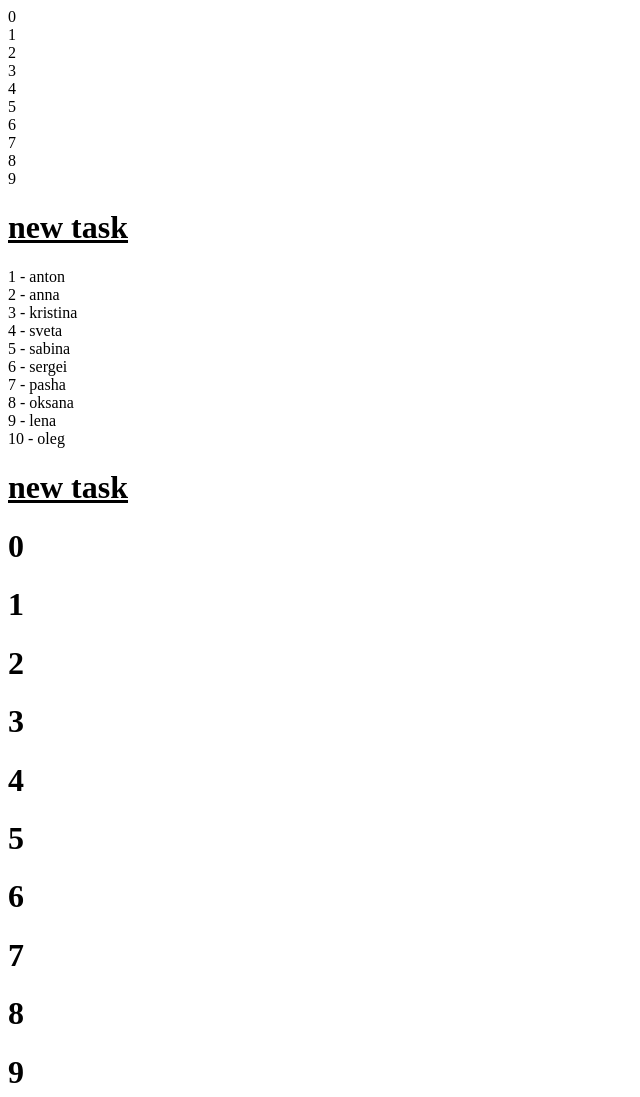
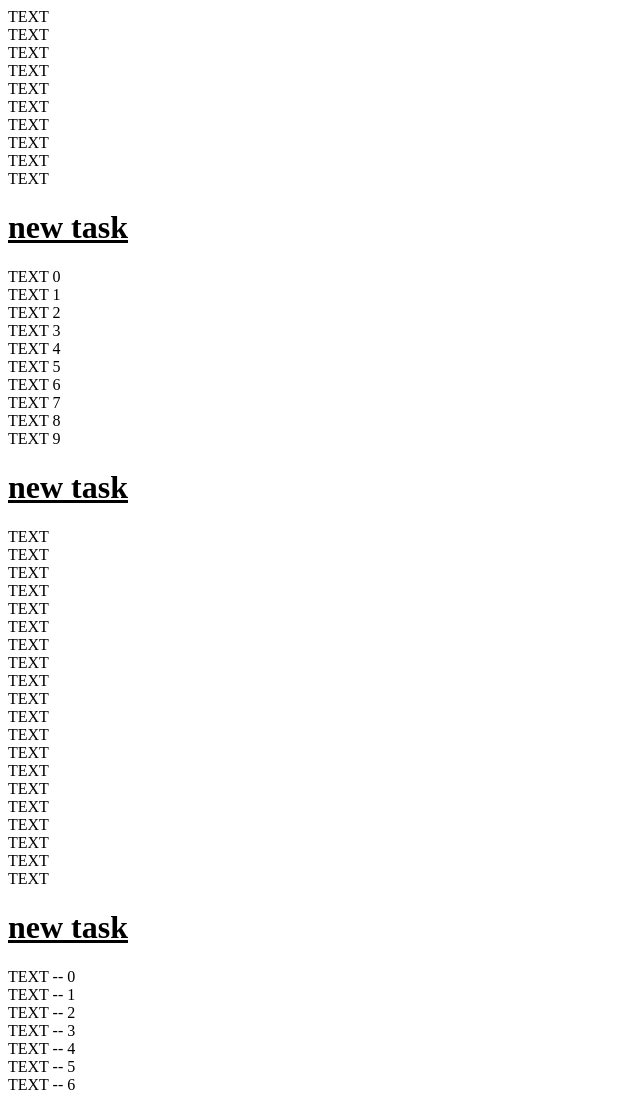
Before and after one commit to achepko/JScomplex-dec2022, a plain HTML site: page 2. JavaScript/hw3/hw3.html in a window 1280 px wide. Shown: the top 1097 px of the page, without its empty margins (0-640 px from the left). Drawn offline with Linux system fonts and the light colour scheme.

Commit message:
js complex dec 2022 homework JS lesson 3(remarks) (08.02.2023)

```diff
--- a/2. JavaScript/hw3/hw3.html
+++ b/2. JavaScript/hw3/hw3.html
@@ -8,8 +8,15 @@
     <title>HW 3</title>
     <script src="main.js"></script>
     <style>
+        .card{
+            background: wheat;
+            display: flex;
+            flex-direction: row;
+            column-gap: 20px;
+        }
         img{
             width: 200px;
+            height: 200px;
             border: 4px solid black;
             border-radius: 10px;
         }
--- a/2. JavaScript/hw3/main.js
+++ b/2. JavaScript/hw3/main.js
@@ -1,70 +1,30 @@
 // - За допомогою циклу for і document.write() вивести 10 блоків div c довільним текстом всередині
 
  for (let i = 0; i < 10; i++) {
-     const user = [i];
-     document.write(`<div>${i}</div>`)
+     document.write(`<div>TEXT</div>`);
  }
 // - За допомогою циклу for і document.write() вивести 10 блоків div c довільним текстом і індексом всередині
 document.write(`<h1><u>new task</u></h1>`)
 
- let users3 = [
-     {id: 1, name:'anton', age:26, status: false},
-     {id: 2, name:'anna', age:22, status: false},
-     {id: 3, name:'kristina', age:36, status: true},
-     {id: 4, name:'sveta', age:56, status: false},
-     {id: 5, name:'sabina', age:226, status: true},
-     {id: 6, name:'sergei', age:16, status: false},
-     {id: 7, name:'pasha', age:22, status: false},
-     {id: 8, name:'oksana', age:223, status: true},
-     {id: 9, name:'lena', age:23, status: false},
-     {id: 10, name:'oleg', age:21, status: false},
-     {id: 11, name:'tanya', age:264, status: true},
-     {id: 12, name:'artur', age:23, status: false},
-   ];
-
- for (let i = 0; i < users3.length-2; i++) {
-     const user = users3[i];
-    document.write(`<div>${user.id} - ${user.name}</div>`)
+ for (let i = 0; i < 10; i++) {
+     document.write(`<div>TEXT ${i}</div>`);
  }
 
 // - За допомогою циклу while вивести в документ 20 блоків h1 c довільним текстом всередині.
 document.write(`<h1><u>new task</u></h1>`)
 
-let j = 0
-while (j<20){
-     document.write(`<h1>${j}</h1>`)
-    j++;
+let i = 0
+while (i<20){
+     document.write(`<div>TEXT</div>`)
+    i++;
 }
 
 // - За допомогою циклу while вивести в документ 20 блоків h1 c довільним текстом і індексом всередині.
+document.write(`<h1><u>new task</u></h1>`)
 
-let users2 = [
-    {id: 1, name:'anton', age:26, status: false},
-    {id: 2, name:'anna', age:22, status: false},
-    {id: 3, name:'kristina', age:36, status: true},
-    {id: 4, name:'sveta', age:56, status: false},
-    {id: 5, name:'sabina', age:226, status: true},
-    {id: 6, name:'sergei', age:16, status: false},
-    {id: 7, name:'pasha', age:22, status: false},
-    {id: 8, name:'oksana', age:223, status: true},
-    {id: 9, name:'lena', age:23, status: false},
-    {id: 10, name:'oleg', age:21, status: false},
-    {id: 11, name:'tanya', age:264, status: true},
-    {id: 12, name:'artur', age:23, status: false},
-    {id: 13, name:'artur', age:23, status: false},
-    {id: 14, name:'artur', age:23, status: false},
-    {id: 15, name:'artur', age:23, status: false},
-    {id: 16, name:'artur', age:23, status: false},
-    {id: 17, name:'artur', age:23, status: false},
-    {id: 18, name:'artur', age:23, status: false},
-    {id: 19, name:'artur', age:23, status: false},
-    {id: 20, name:'artur', age:23, status: false},
-];
-document.write(`<h1><u>new task</u></h1>`)
  let a = 0;
  while (a<20){
-     const user2 = users2[a]
-     document.write(`<h1>${user2.id} - ${user2.name}</h1>`)
+     document.write(`<div>TEXT -- ${a}</div>`)
      a++;
  }
 
@@ -87,11 +47,11 @@ document.write(`<h1><u>new task</u></h1>`)
 
     let listOfItems = ['html', 'css', 'javascript', 'mysql', 'mongodb', 'react', 'angular', 'node.js'];
 
+    document.write(`<ul>`)
 for (const item of listOfItems) {
-    document.write(`<ul>
-                        <li>${item}</li>
-                   </ul>`)
+        document.write(`<li>${item}</li>`)
 }
+    document.write(`</ul>`)
 // -----------------------------------------------
 
 //     Використовуючи данні з масиву, за допомоги document.write та циклу
@@ -160,13 +120,14 @@ let products = [
 // }
 
 // 2ий спосіб
+    document.write(`<div class="card">`);
 for (const product of products) {
     document.write(`<div>`);
-             document.write(`<h3>${product.title}</h3>`);
+             document.write(`<h3>${product.title} - ${product.price} UAH</h3>`);
              document.write(`<img src="${product.image}" alt="">`)
     document.write(`</div>`);
 }
-
+    document.write(`</div>`);
 // -------------------
 
 //     є масив
```
